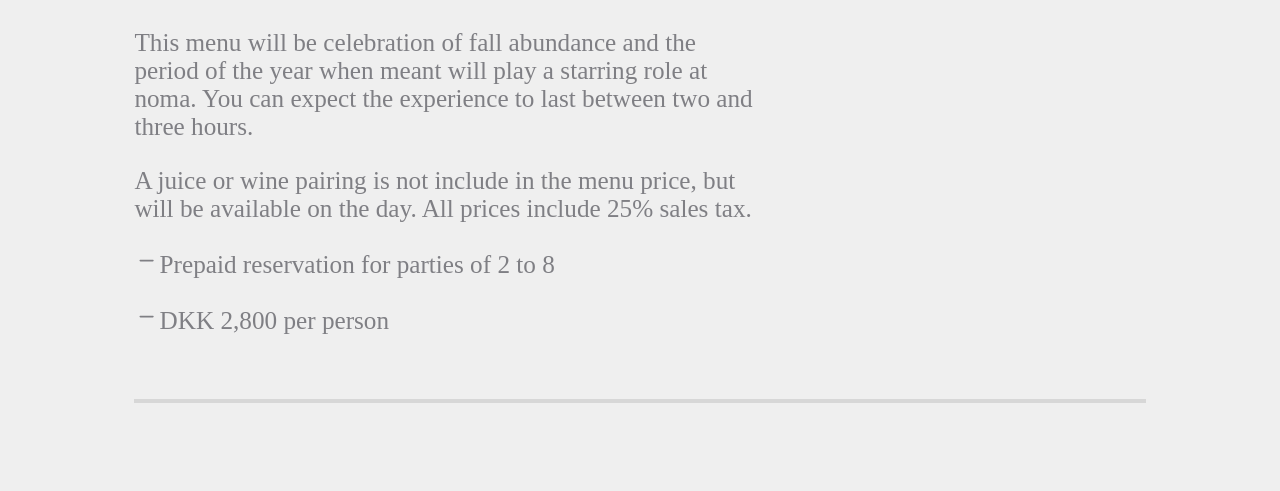
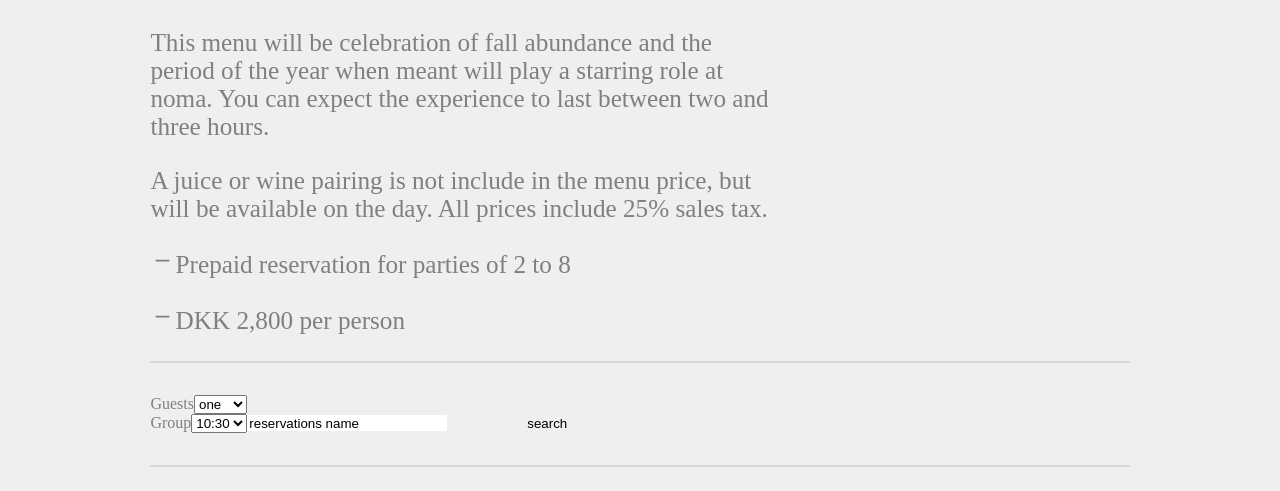
Before and after one commit to LucasZapico/noma-demo, a Gatsby site: page /reservation in a window 1280 px wide. Shown: the part 314-805 px from the top of the page. Built offline with nearby package versions, Linux system fonts and the light colour scheme; Gatsby itself is replaced by a stand-in of ours.

Commit message:
init form

```diff
--- a/src/assets/sass/_styles.scss
+++ b/src/assets/sass/_styles.scss
@@ -1,10 +1,12 @@
 @import "./base.scss";
 @import "./variables";
-@import "./utilities";
 @import "./layout";
 @import "./color";
+@import "./form";
 @import "./typography";
+@import "./utilities";
 @import "./button-links-cta";
+
 @import "./style-guide";
 @import "./theme";
 @import "./nav";
--- a/src/assets/sass/base.scss
+++ b/src/assets/sass/base.scss
@@ -0,0 +1,3 @@
+* {
+  box-sizing: border-box;
+}
--- a/src/assets/sass/form.scss
+++ b/src/assets/sass/form.scss
@@ -8,10 +8,12 @@
 input[type="password"],
 textarea {
   border: none;
+  min-width: 200px;
+  height: 1rem;
 
   &:hover,
   &:focus {
-    outline: darken($color-e, 10%);
+    outline: darken($color-grey-1, 10%);
     // background-color
   }
 
--- a/src/pages/reservation.js
+++ b/src/pages/reservation.js
@@ -13,8 +13,8 @@
 
   return (
     <Layout>
-      <div className="page w__100 w__80--lg center">
-        <div className="flex flex__column flex__row--md justify__between margin__y--m">
+      <div className="page w__100 w__80--lg center padding__all">
+        <div className="flex flex__column flex__row--md justify__between margin__y--m ">
           <div>
             <h1 className="uppercase color__sec h2">Reservation</h1>
             <h4 className="strong uppercase margin__bottom--m">
@@ -44,18 +44,32 @@
           DKK 2,800 per person
         </p>
 
-        <div className="card margin__y--l">
-          {/* <form onSubmit={handleSubmit(onSubmit)}>
+        <div className="card padding__y--m">
+          <form onSubmit={handleSubmit(onSubmit)}>
+            <div className="w__50">
+              <label className="db">Guests</label>
+              <select name="Guests" ref={register}>
+                <option value="1">one</option>
+                <option value="2">two</option>
+                <option value="3">three</option>
+              </select>
+            </div>
+            <label>Group</label>
+            <select name="Group" ref={register}>
+              <option value="10:30">10:30</option>
+              <option value="12:30">12:30</option>
+              <option value="13:30">13:30</option>
+            </select>
+            <input
+              name="reservationName"
+              defaultValue="reservations name"
+              ref={register({ required: true })}
+            />
 
-            <input name="guest" defaultValue="test" ref={register} />
+            {errors.reservationName && <span>This field is required</span>}
 
-
-            <input name="data" ref={register({ required: true })} />
-
-            {errors.exampleRequired && <span>This field is required</span>}
-
-            <input type="Search" />
-          </form> */}
+            <input type="submit" value="search" />
+          </form>
         </div>
       </div>
     </Layout>
--- a/src/pages/style-guide.js
+++ b/src/pages/style-guide.js
@@ -45,7 +45,7 @@
 
   return (
     <Layout>
-      <div className="container style-guide">
+      <div className="page container style-guide">
         <div className="container__content style-guide">
           <h1>Style Guide</h1>
           <section className="color section">
```
Also changed, not shown: src/pages/contact.js (+5 -5 lines).
